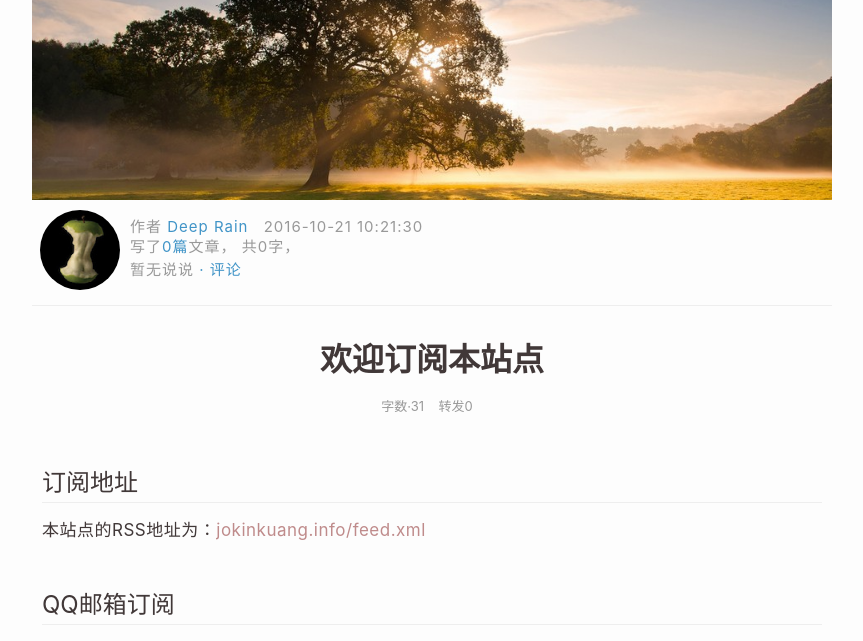
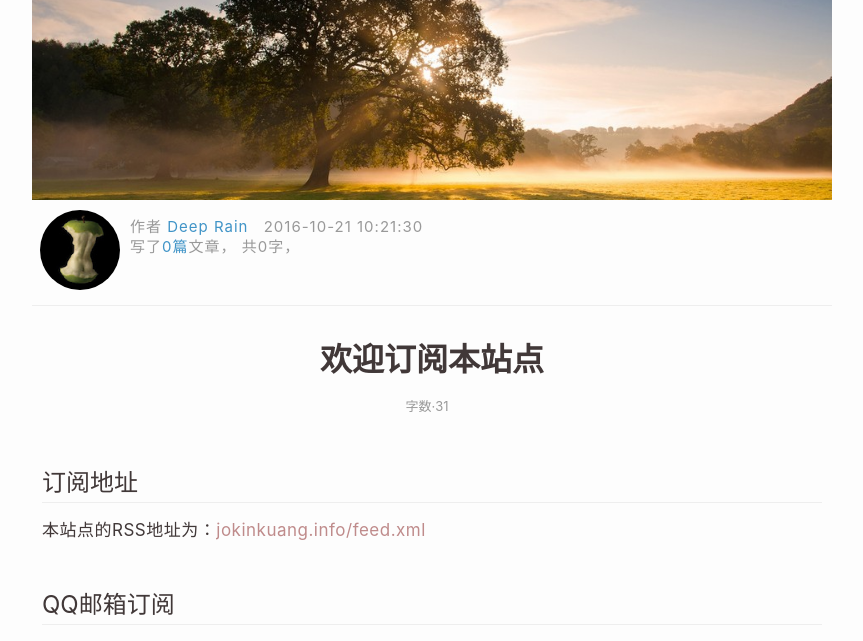
Before and after one commit to zhuangzaiku/zhuangzaiku.github.io, a Jekyll site: the page built from feed.md, in a window 1280 px wide. Shown: the part 100-741 px from the top of the page, without its empty margins (208-1071 px from the left). Built offline with Jekyll 4.4.1, drawn with Linux system fonts in a browser that asks for light colours; nearby versions of some CDN libraries; comment, search, counter and statistics services are not loaded.

Commit message:
modify template

```diff
--- a/_layouts/post.html
+++ b/_layouts/post.html
@@ -212,7 +212,7 @@ a.grey-link, a.grey-link:hover, a.grey-link:visited {
 						<!--<span>获得了<i style="font-style:normal;" id="totalComments">0</i>条评论</span>-->
 						 <!--<span>获得了<i style="font-style:normal;" id="totalLikes">0</i>个喜欢</span>-->
 	      	</div>
-					<div class="talk"><span id="shuoshuo">暂无说说</span><a class="blue-link" target="_parent" href="{{ site.base }}/#comments"> · 评论</a></div>
+					<!--<div class="talk"><span id="shuoshuo">暂无说说</span><a class="blue-link" target="_parent" href="{{ site.base }}/#comments"> · 评论</a></div>-->
 				</div>
     </div>
 		<div class="title">{{ page.title }}</div>
@@ -221,7 +221,7 @@ a.grey-link, a.grey-link:hover, a.grey-link:visited {
             <!-- <span class="views-count">阅读5448</span> -->
             <!--<span ><a class="grey-link post-data" target="_parent" href="#comments" data-method="comments" data-thread-key="{{ page.pid }}" data-text="评论·%s">评论0</a></span>-->
 						<!--<span class="post-data" data-method="likes" data-thread-key="{{ page.pid }}" data-text="喜欢·%s">喜欢0</span>-->
-            <span class="post-data" data-method="reposts" data-thread-key="{{ page.pid }}" data-text="转发·%s">转发0</span>
+            <!--<span class="post-data" data-method="reposts" data-thread-key="{{ page.pid }}" data-text="转发·%s">转发0</span>-->
     </div>
 
 		<div class="post">
@@ -266,7 +266,7 @@ a.grey-link, a.grey-link:hover, a.grey-link:visited {
  		</div>
 		<!-- duoshuo -->
 		<div name="comments" id="comments">
-		<div class="ds-thread" data-thread-key="{{ page.pid }}" data-max-depth="{{ site.duoshuo_max_depth }}" data-title="{{ page.title }}" data-url="{{ site.domain }}{{ page.url }}"></div>
+		<!--<div class="ds-thread" data-thread-key="{{ page.pid }}" data-max-depth="{{ site.duoshuo_max_depth }}" data-title="{{ page.title }}" data-url="{{ site.domain }}{{ page.url }}"></div>-->
 		</div>
 	</div>
 </div>
--- a/article.html
+++ b/article.html
@@ -384,7 +384,7 @@ a.white, a.white:hover, a.white:visited {
 							<span>字数 <%= posts[i].words %></span>
 							<!--<a class="grey-link post-data" target="_parent" href="<%= posts[i].url %>#comments" data-method="comments" data-thread-key="<%= posts[i].pid %>" data-text=" · 评论 %s"> · 评论 0</a>-->
 							<!--<span class="post-data" data-method="likes" data-thread-key="<%= posts[i].pid %>" data-text=" · 喜欢 %s"> · 喜欢 0</span>-->
-							<span class="post-data" data-method="reposts" data-thread-key="<%= posts[i].pid %>" data-text=" · 转发 %s"> · 转发 0</span>
+							<!--<span class="post-data" data-method="reposts" data-thread-key="<%= posts[i].pid %>" data-text=" · 转发 %s"> · 转发 0</span>-->
 						</div>
 						<% if ( posts[i].excerpt ) { %>
 						<div class="excerpt">
@@ -453,7 +453,7 @@ a.white, a.white:hover, a.white:visited {
 				<span>字数 <%= posts[i].words %></span>
 				<!--<a class="grey-link post-data" target="_parent" href="<%= posts[i].url %>#comments" data-method="comments" data-thread-key="<%= posts[i].pid %>" data-text=" · 评论 %s"> · 评论 0</a>-->
 				<!--<span class="post-data" data-method="likes" data-thread-key="<%= posts[i].pid %>" data-text=" · 喜欢 %s"> · 喜欢 0</span>-->
-				<span class="post-data" data-method="reposts" data-thread-key="<%= posts[i].pid %>" data-text=" · 转发 %s"> · 转发 0</span>
+				<!--<span class="post-data" data-method="reposts" data-thread-key="<%= posts[i].pid %>" data-text=" · 转发 %s"> · 转发 0</span>-->
 			</div>
 			<% if ( posts[i].excerpt ) { %>
 			<div class="excerpt">
```
